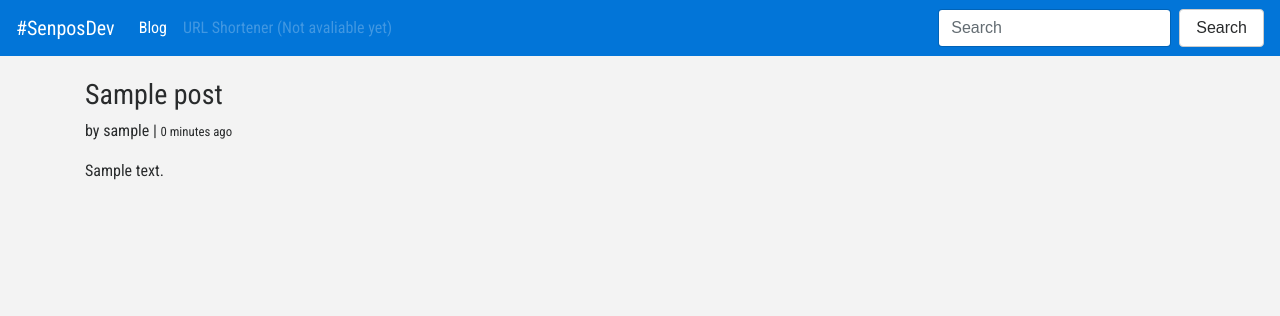
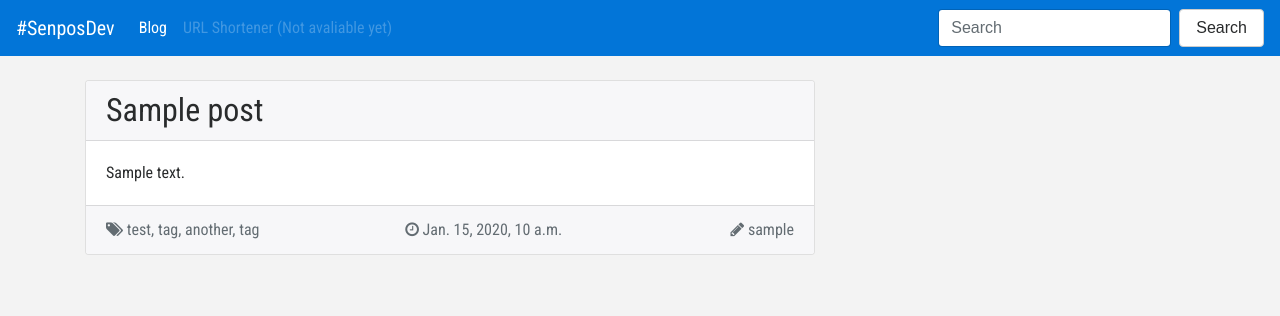
Before and after one commit to ilyakimavets/senpos_ga, a Django app: page /blog/1/ in a window 1280 px wide. Shown: the top 316 px of the page. Run offline with Django 3.2, Linux system fonts and the light colour scheme; tables that the repository leaves empty hold one stand-in row (values such as "Sample post"); some libraries are stand-ins or nearby versions.

Commit message:
change post_detail template to fit overall style

```diff
--- a/src/templates/blog/post_detail.html
+++ b/src/templates/blog/post_detail.html
@@ -1,8 +1,24 @@
-{% extends 'blog/../base/../base.html' %}
+{% extends 'base.html' %}
 {% block content %}
-    <h3>{{ post.title }}</h3>
-    <p>by {{ post.author }} |
-        <small>{{ post.created_at|timesince }} ago</small>
-    </p>
-    <p>{{ post.content }}</p>
+
+    <div class="card post">
+        <h2 class="card-header">{{ post.title }}</h2>
+        <div class="card-block">
+            <p class="card-text">{{ post.content }}</p>
+        </div>
+        <div class="card-footer text-muted">
+            <div class="row">
+                <div class="col-md-5">
+                    {#                            TODO: ADD TAGS FUNCTIONALITY #}
+ <i class="fa fa-tags" aria-hidden="true"></i> test, tag, another, tag
+                </div>
+                <div class="col-md-4">
+                    <i class="fa fa-clock-o" aria-hidden="true"></i> {{ post.created_at }}
+                </div>
+                <div class="col-md-3 text-right">
+                    <i class="fa fa-pencil" aria-hidden="true"></i> {{ post.author }}
+                </div>
+            </div>
+        </div>
+    </div>
 {% endblock %}
```
